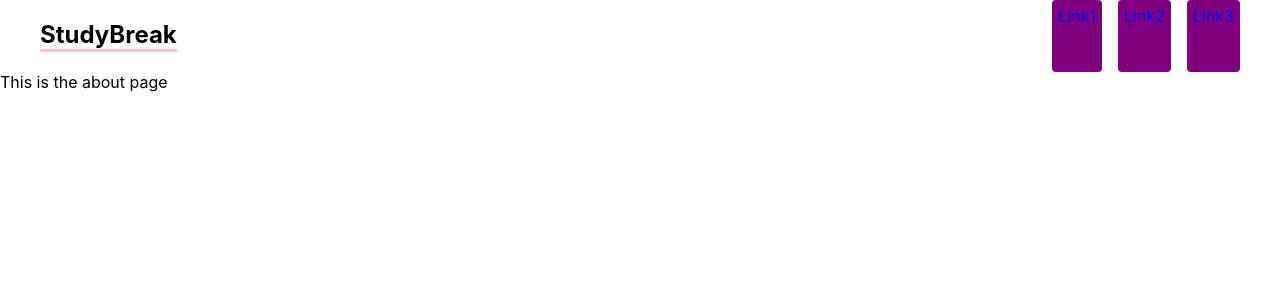
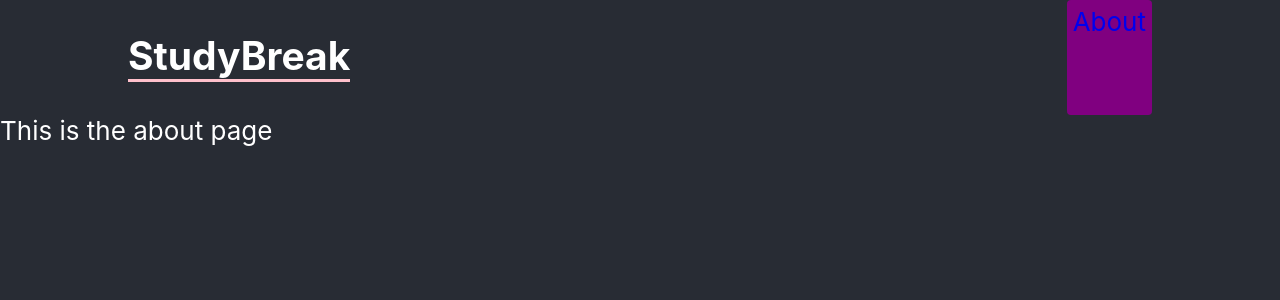
Before and after one commit to SWoodley/pomodoro-timer, a React (Create React App) app: page /about in a window 1280 px wide. Shown: the top 300 px of the page. Built offline with nearby package versions, Linux system fonts and the light colour scheme.

Commit message:
Edited app styling

```diff
--- a/src/App.css
+++ /dev/null
@@ -1,38 +0,0 @@
-.App {
-  text-align: center;
-}
-
-.App-logo {
-  height: 40vmin;
-  pointer-events: none;
-}
-
-@media (prefers-reduced-motion: no-preference) {
-  .App-logo {
-    animation: App-logo-spin infinite 20s linear;
-  }
-}
-
-.App-header {
-  background-color: #282c34;
-  min-height: 100vh;
-  display: flex;
-  flex-direction: column;
-  align-items: center;
-  justify-content: center;
-  font-size: calc(10px + 2vmin);
-  color: white;
-}
-
-.App-link {
-  color: #61dafb;
-}
-
-@keyframes App-logo-spin {
-  from {
-    transform: rotate(0deg);
-  }
-  to {
-    transform: rotate(360deg);
-  }
-}
--- a/src/routes/home/home.component.jsx
+++ b/src/routes/home/home.component.jsx
@@ -1,6 +1,5 @@
 import { React, useContext } from 'react';
-import logo from '../../logo.svg';
-import '../../App.css';
+import './home.styles.scss';
 
 import { ToggleGroup } from '../../components/ToggleGroup/ToggleGroup.component.js';
 import { StudyTimer } from '../../components/studytimer/studytimer.component.jsx';
@@ -12,20 +11,6 @@ function Home() {
 
   return (
     <div className="App">
-      <header className="App-header">
-        <img src={logo} className="App-logo" alt="logo" />
-        <p>
-          Edit <code>src/App.js</code> and save to reload.
-        </p>
-        <a
-          className="App-link"
-          href="https://reactjs.org"
-          target="_blank"
-          rel="noopener noreferrer"
-        >
-          Learn React
-        </a>
-      </header>
       <div className="timer-toggle-button">
       <ToggleGroup/>
       </div>
--- /dev/null
+++ b/src/routes/home/home.styles.scss
@@ -0,0 +1,12 @@
+.App {
+    text-align: center;
+    margin: 40px auto;
+}
+
+body {
+    background-color: #282c34;
+    display: flex;
+    flex-direction: column;
+    font-size: calc(10px + 2vmin);
+    color: white;
+}
--- a/src/routes/navigation/navigation.component.jsx
+++ b/src/routes/navigation/navigation.component.jsx
@@ -8,9 +8,7 @@ const Navigation = () => {
             <div className='navbar'>
                 <nav>
                     <h1>StudyBreak</h1>
-                    <NavLink>Link1</NavLink>
-                    <NavLink>Link2</NavLink>
-                    <NavLink>Link3</NavLink>
+                    <NavLink path='/about'>About</NavLink>
                 </nav>
             </div>
             <Outlet />
--- a/src/routes/navigation/navigation.styles.scss
+++ b/src/routes/navigation/navigation.styles.scss
@@ -2,7 +2,7 @@
     display: flex;
     gap: 16px;
     justify-content: end;
-    max-width: 1200px;
+    max-width: 80%;
     margin: 0 auto;
 }
 
```
Also changed, not shown: src/logo.svg (deleted).
